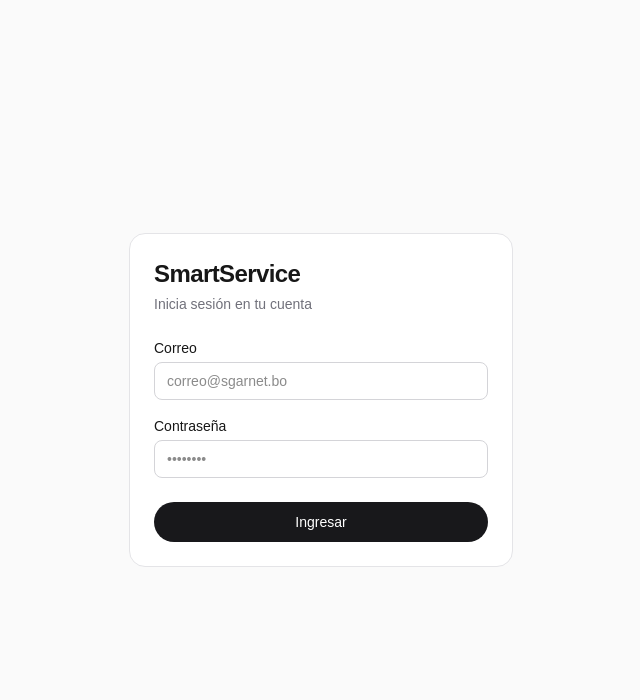
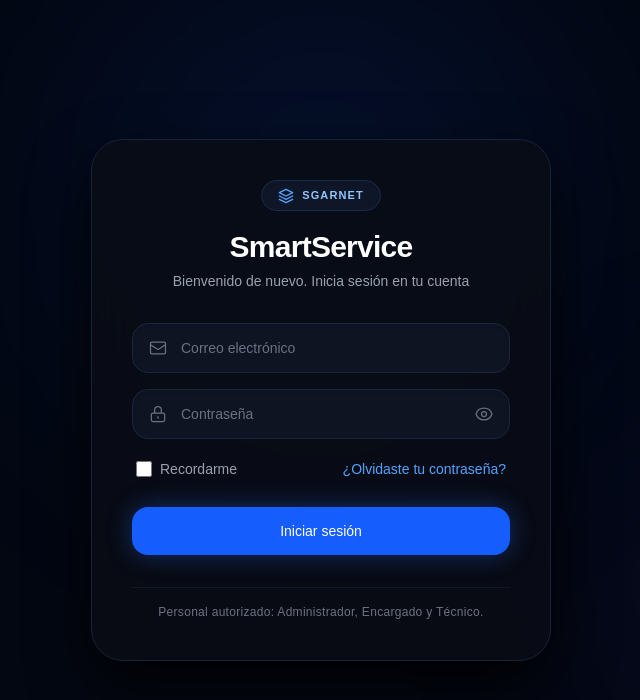
Before and after one commit to adrielybazoalto/SmartService, a Next.js app: page /login in a window 1280 px wide. Shown: the top 700 px of the page, without its empty margins (319-959 px from the left). Built offline with nearby package versions, Linux system fonts and the light colour scheme.

Commit message:
feat(login): diseño visual de dev-erika sobre la Server Action existente

```diff
--- a/src/app/login/login-form.tsx
+++ b/src/app/login/login-form.tsx
@@ -1,6 +1,7 @@
 'use client'
 
-import { useActionState } from 'react'
+import { useActionState, useState } from 'react'
+import Link from 'next/link'
 import {
   loginAction,
   type LoginActionState,
@@ -8,67 +9,186 @@ import {
 
 const estadoInicial: LoginActionState = { ok: false }
 
-const inputClase =
-  'w-full rounded-lg border border-zinc-300 bg-white px-3 py-2 text-sm outline-none focus:ring-2 focus:ring-emerald-500 dark:border-zinc-700 dark:bg-zinc-900'
-const etiqueta = 'mb-1 block text-sm font-medium'
-
+/**
+ * IU Login (CU01) — diseño visual de dev-erika aplicado sobre la Server Action
+ * `loginAction` existente (valida con bcrypt + crea la sesión JWT propia).
+ * Los nombres de los campos siguen los que lee la acción: `email` y `password`.
+ */
 export function LoginForm({ destino }: { destino: string }) {
   const [state, formAction, pendiente] = useActionState(loginAction, estadoInicial)
+  const [mostrarPassword, setMostrarPassword] = useState(false)
 
   return (
-    <div className="w-full max-w-sm rounded-2xl border border-zinc-200 bg-white p-6 dark:border-zinc-800 dark:bg-zinc-950">
-      <h1 className="text-2xl font-semibold tracking-tight">SmartService</h1>
-      <p className="mt-1 text-sm text-zinc-500 dark:text-zinc-400">
-        Inicia sesión en tu cuenta
+    <main className="relative flex min-h-screen w-full items-center justify-center overflow-hidden bg-[#030712] p-4 text-white">
+      {/* Efectos de fondo */}
+      <div className="pointer-events-none absolute left-1/2 top-1/4 h-[500px] w-[500px] -translate-x-1/2 -translate-y-1/2 rounded-full bg-blue-600/10 blur-[120px]" />
+      <div className="pointer-events-none absolute bottom-10 right-10 h-[350px] w-[350px] rounded-full bg-indigo-900/10 blur-[100px]" />
+
+      {/* Tarjeta */}
+      <div className="relative z-10 w-full max-w-[460px] rounded-[32px] border border-[#17223b] bg-[#090d16]/90 p-8 shadow-[0_25px_60px_rgba(0,0,0,0.8)] backdrop-blur-xl sm:p-10">
+        {/* Logo y título */}
+        <div className="mb-8 flex flex-col items-center text-center">
+          <div className="mb-4 flex items-center rounded-full border border-[#1b2b4d] bg-[#0e1628] px-4 py-1.5 shadow-inner">
+            <svg
+              className="h-4 w-4 text-blue-400"
+              viewBox="0 0 24 24"
+              fill="none"
+              stroke="currentColor"
+              strokeWidth="2"
+            >
+              <path
+                strokeLinecap="round"
+                strokeLinejoin="round"
+                d="M12 2L2 7l10 5 10-5-10-5zM2 17l10 5 10-5M2 12l10 5 10-5"
+              />
+            </svg>
+            <span className="ml-2 text-[11px] font-bold uppercase tracking-widest text-blue-300">
+              SGARNET
+            </span>
+          </div>
+          <h1 className="mb-1 text-2xl font-bold tracking-tight text-white sm:text-[30px]">
+            SmartService
+          </h1>
+          <p className="text-xs text-gray-400 sm:text-sm">
+            Bienvenido de nuevo. Inicia sesión en tu cuenta
           </p>
+        </div>
 
+        {/* Formulario — ejecuta la Server Action de autenticación */}
+        <form action={formAction} className="space-y-4">
+          <input type="hidden" name="next" value={destino} />
+
+          {/* Mensaje de error */}
           {state.error && (
-        <p className="mt-4 rounded-lg bg-red-50 px-3 py-2 text-sm text-red-700 dark:bg-red-950 dark:text-red-300">
+            <div className="rounded-xl border border-red-500/40 bg-red-500/10 p-3 text-center text-xs text-red-400 sm:text-sm">
               {state.error}
-        </p>
+            </div>
           )}
 
-      <form action={formAction} className="mt-6 flex flex-col gap-4">
-        <input type="hidden" name="next" value={destino} />
-
-        <div>
-          <label htmlFor="email" className={etiqueta}>
-            Correo
-          </label>
+          {/* Correo */}
+          <div className="relative">
+            <div className="pointer-events-none absolute inset-y-0 left-0 flex items-center pl-4 text-gray-500">
+              <svg
+                className="h-5 w-5"
+                fill="none"
+                stroke="currentColor"
+                viewBox="0 0 24 24"
+              >
+                <path
+                  strokeLinecap="round"
+                  strokeLinejoin="round"
+                  strokeWidth="1.5"
+                  d="M3 8l7.89 5.26a2 2 0 002.22 0L21 8M5 19h14a2 2 0 002-2V7a2 2 0 00-2-2H5a2 2 0 00-2 2v10a2 2 0 002 2z"
+                />
+              </svg>
+            </div>
             <input
               id="email"
               name="email"
               type="email"
               required
               autoComplete="email"
-            placeholder="correo@sgarnet.bo"
-            className={inputClase}
+              aria-label="Correo electrónico"
+              className="w-full rounded-2xl border border-[#1b253f] bg-[#0e1422] py-3.5 pl-12 pr-4 text-sm text-white outline-none transition-all shadow-inner placeholder-gray-500 focus:border-blue-500 focus:ring-1 focus:ring-blue-500"
+              placeholder="Correo electrónico"
             />
           </div>
 
-        <div>
-          <label htmlFor="password" className={etiqueta}>
-            Contraseña
-          </label>
+          {/* Contraseña */}
+          <div className="relative">
+            <div className="pointer-events-none absolute inset-y-0 left-0 flex items-center pl-4 text-gray-500">
+              <svg
+                className="h-5 w-5"
+                fill="none"
+                stroke="currentColor"
+                viewBox="0 0 24 24"
+              >
+                <path
+                  strokeLinecap="round"
+                  strokeLinejoin="round"
+                  strokeWidth="1.5"
+                  d="M12 15v2m-6 4h12a2 2 0 002-2v-6a2 2 0 00-2-2H6a2 2 0 00-2 2v6a2 2 0 002 2zm10-10V7a4 4 0 00-8 0v4h8z"
+                />
+              </svg>
+            </div>
             <input
               id="password"
               name="password"
-            type="password"
+              type={mostrarPassword ? 'text' : 'password'}
               required
               autoComplete="current-password"
-            placeholder="••••••••"
-            className={inputClase}
+              aria-label="Contraseña"
+              className="w-full rounded-2xl border border-[#1b253f] bg-[#0e1422] py-3.5 pl-12 pr-12 text-sm text-white outline-none transition-all shadow-inner placeholder-gray-500 focus:border-blue-500 focus:ring-1 focus:ring-blue-500"
+              placeholder="Contraseña"
             />
+
+            {/* Mostrar / ocultar contraseña */}
+            <button
+              type="button"
+              onClick={() => setMostrarPassword(!mostrarPassword)}
+              aria-label={mostrarPassword ? 'Ocultar contraseña' : 'Mostrar contraseña'}
+              className="absolute inset-y-0 right-0 flex cursor-pointer items-center pr-4 text-gray-500 transition-colors hover:text-gray-300"
+            >
+              <svg
+                className="h-5 w-5"
+                fill="none"
+                stroke="currentColor"
+                viewBox="0 0 24 24"
+              >
+                {mostrarPassword ? (
+                  <path
+                    strokeLinecap="round"
+                    strokeLinejoin="round"
+                    strokeWidth="1.5"
+                    d="M13.875 18.825A10.05 10.05 0 0112 19c-4.478 0-8.268-2.943-9.543-7a9.97 9.97 0 011.563-3.029m5.858.908a3 3 0 114.243 4.243M9.878 9.878l4.242 4.242M9.88 9.88l-3.29-3.29m7.532 7.532l3.29 3.29M3 3l3.59 3.59m0 0A9.953 9.953 0 0112 5c4.478 0 8.268 2.943 9.543 7a10.025 10.025 0 01-4.132 5.411m0 0L21 21"
+                  />
+                ) : (
+                  <path
+                    strokeLinecap="round"
+                    strokeLinejoin="round"
+                    strokeWidth="1.5"
+                    d="M15 12a3 3 0 11-6 0 3 3 0 016 0z M2.458 12C3.732 7.943 7.523 5 12 5c4.478 0 8.268 2.943 9.542 7-1.274 4.057-5.064 7-9.542 7-4.477 0-8.268-2.943-9.542-7z"
+                  />
+                )}
+              </svg>
+            </button>
           </div>
 
+          {/* Opciones */}
+          <div className="flex items-center justify-between px-1 pt-1 text-xs sm:text-sm">
+            <label className="flex cursor-pointer items-center space-x-2 text-gray-400 transition-colors hover:text-gray-300">
+              <input
+                type="checkbox"
+                name="recordarme"
+                className="h-4 w-4 cursor-pointer rounded border-[#1b253f] bg-[#0e1422] text-blue-600 focus:ring-0"
+              />
+              <span>Recordarme</span>
+            </label>
+            <Link
+              href="/recuperar"
+              className="font-medium text-blue-400 transition-colors hover:text-blue-300"
+            >
+              ¿Olvidaste tu contraseña?
+            </Link>
+          </div>
+
+          {/* Botón */}
           <button
             type="submit"
             disabled={pendiente}
-          className="mt-2 w-full rounded-full bg-zinc-900 px-5 py-2.5 text-sm font-medium text-white transition-colors hover:bg-zinc-700 disabled:opacity-50 dark:bg-zinc-100 dark:text-black dark:hover:bg-zinc-300"
+            className="mt-3 w-full cursor-pointer rounded-2xl bg-blue-600 py-3.5 text-sm font-medium text-white shadow-[0_0_25px_rgba(37,99,235,0.4)] transition-all hover:bg-blue-500 disabled:opacity-50"
           >
-          {pendiente ? 'Ingresando…' : 'Ingresar'}
+            {pendiente ? 'Validando...' : 'Iniciar sesión'}
           </button>
         </form>
+
+        {/* Pie */}
+        <div className="mt-8 border-t border-[#17223b]/60 pt-4 text-center">
+          <p className="text-[11px] tracking-wide text-gray-500 sm:text-xs">
+            Personal autorizado: Administrador, Encargado y Técnico.
+          </p>
         </div>
+      </div>
+    </main>
   )
 }
--- a/src/app/login/page.tsx
+++ b/src/app/login/page.tsx
@@ -13,9 +13,6 @@ export default async function PaginaLogin({
   const { next } = await searchParams
   const destino = next && next.startsWith('/') && !next.startsWith('//') ? next : '/'
 
-  return (
-    <main className="flex min-h-full flex-1 items-center justify-center bg-zinc-50 px-4 dark:bg-black">
-      <LoginForm destino={destino} />
-    </main>
-  )
+  // El diseño visual (fondo oscuro, efectos, tarjeta glass) vive en LoginForm
+  return <LoginForm destino={destino} />
 }
```
Lines whose indentation alone changed are shown as unchanged.
